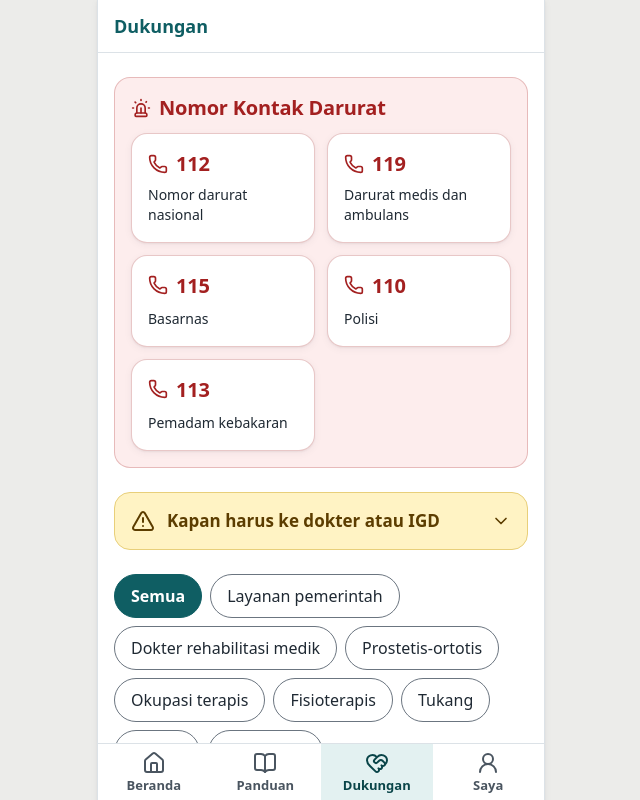
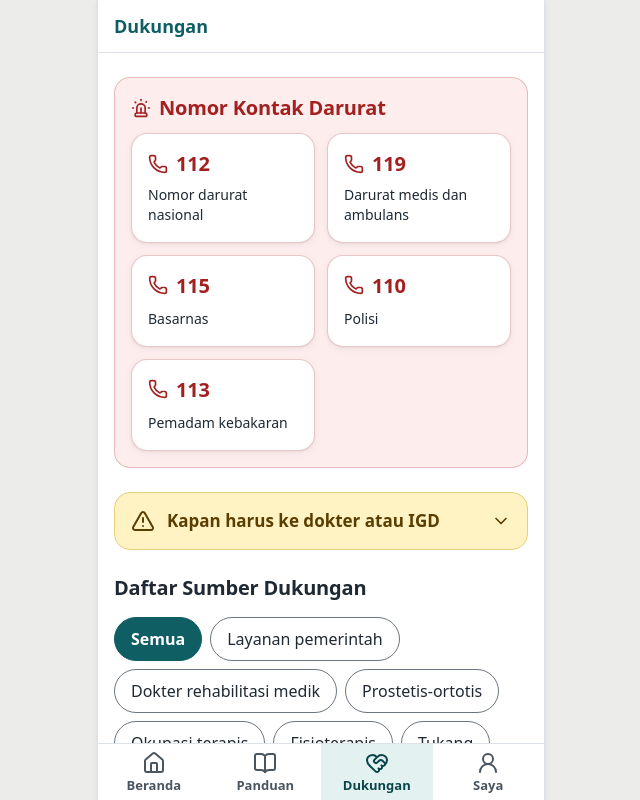
Before and after one commit to titohanafi/transisidnr, a React (Vite) app: page /#/kontak in a window 1280 px wide. Shown: the top 800 px of the page, without its empty margins (319-959 px from the left). Built offline with nearby package versions, Linux system fonts and the light colour scheme.

Commit message:
Dukungan: judul Daftar Sumber Dukungan di atas pilihan jenis kontak
Co-Authored-By: Claude Sonnet 5.5 <noreply@anthropic.com>

```diff
--- a/content/ui.json
+++ b/content/ui.json
@@ -54,6 +54,7 @@
   "kontak": {
     "judul": "Dukungan",
     "sumber": "Sumber resmi",
+    "daftarJudul": "Daftar Sumber Dukungan",
     "filterSemua": "Semua",
     "filterJudul": "Pilih jenis kontak",
     "telepon": "Telepon",
--- a/src/domain/schema.ts
+++ b/src/domain/schema.ts
@@ -208,6 +208,7 @@ export const uiSchema = z
     kontak: z.object({
       judul: teks,
       sumber: teks,
+      daftarJudul: teks,
       filterSemua: teks,
       filterJudul: teks,
       telepon: teks,
--- a/src/screens/Kontak.tsx
+++ b/src/screens/Kontak.tsx
@@ -165,6 +165,8 @@ export function Kontak() {
           </p>
         )}
 
+        <h2 className="-mb-2 text-subjudul">{t.daftarJudul}</h2>
+
         <fieldset>
           <legend className="sr-only">{t.filterJudul}</legend>
           <div className="flex flex-wrap gap-2">
```
